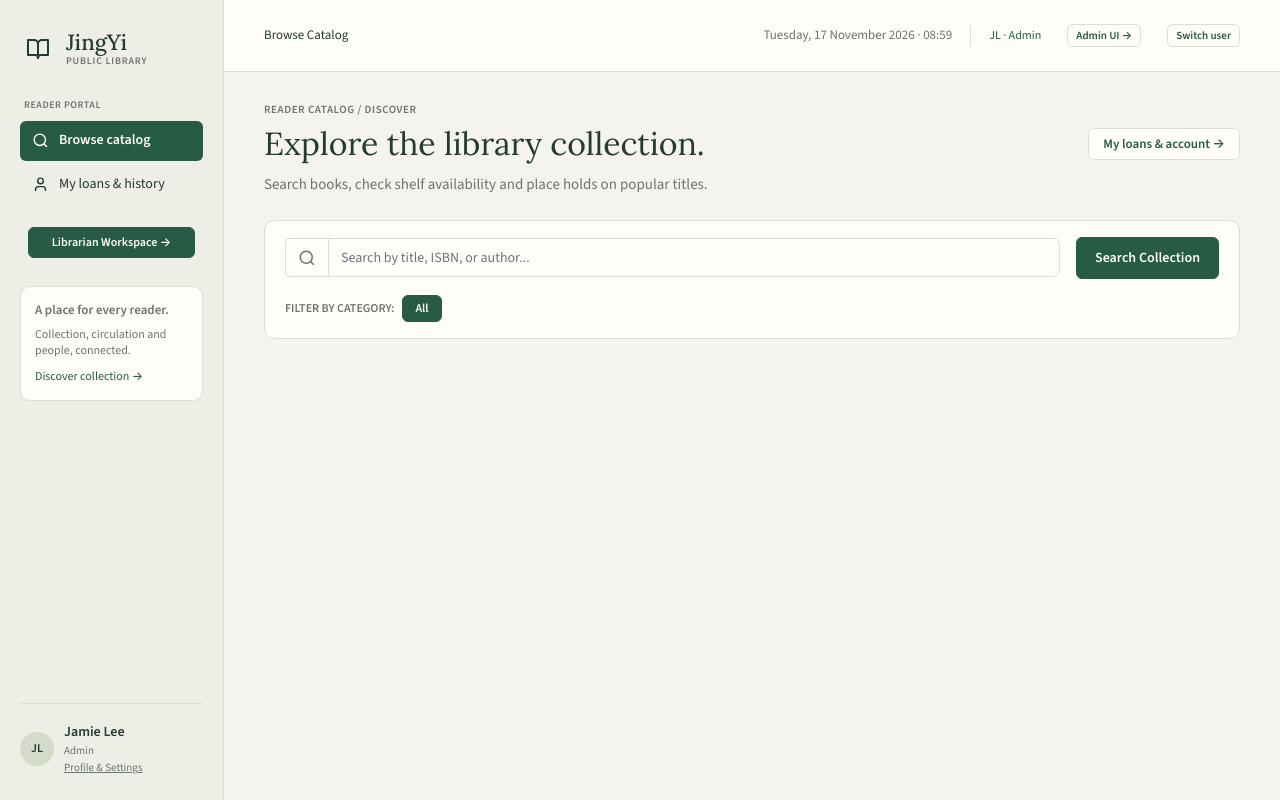
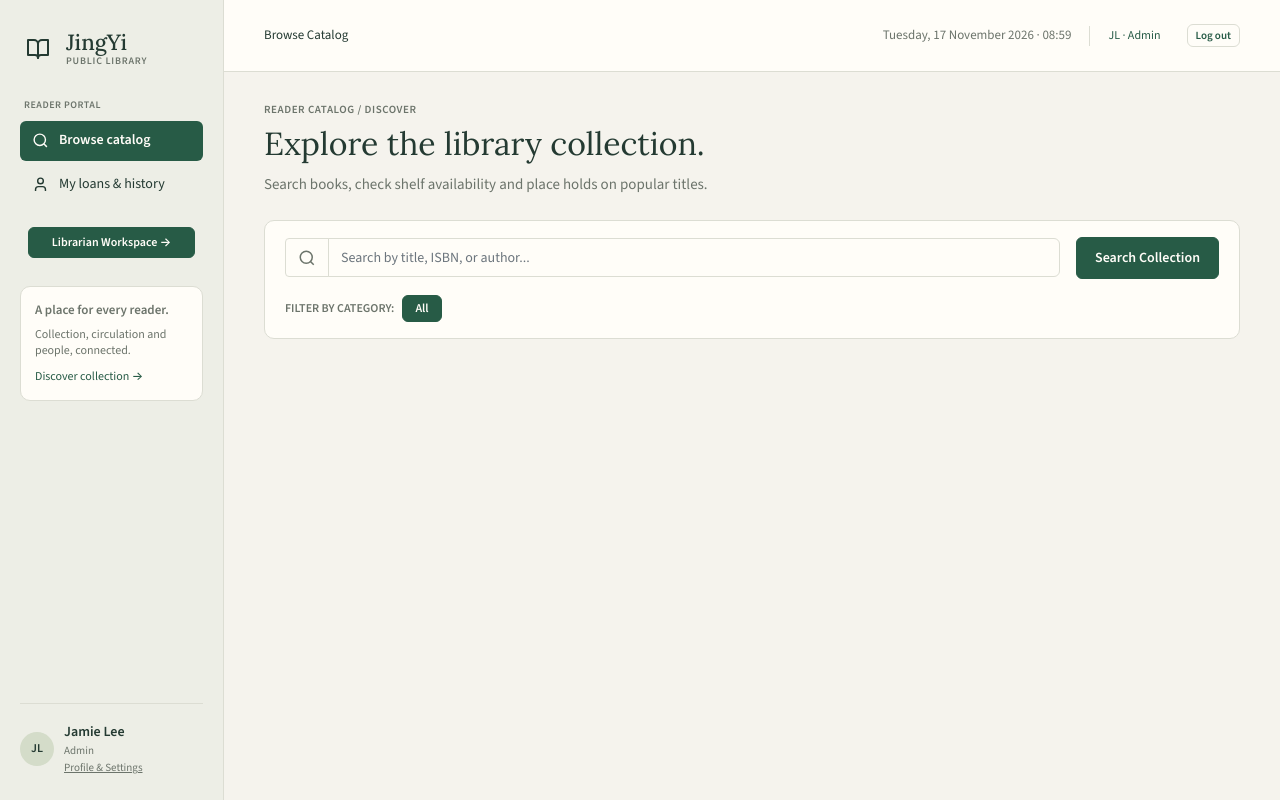
Before and after one commit to HungWah2/PULibrary, an ASP.NET Core app: page / in a window 1280 px wide. Run offline with ASP.NET Core 8, Linux system fonts and the light colour scheme; data that the repository does not hold is empty.

Commit message:
Replace switch user with log out and remove redundant top right action buttons

```diff
--- a/PULibrary/Views/Catalog/Index.cshtml
+++ b/PULibrary/Views/Catalog/Index.cshtml
@@ -10,7 +10,6 @@
     <div class="jy-section-label">READER CATALOG / DISCOVER</div>
     <div class="jy-title-row">
         <h1 class="jy-page-title">Explore the library collection.</h1>
-        <a asp-controller="User" asp-action="Profile" class="jy-btn-secondary">My loans &amp; account →</a>
     </div>
     <div class="jy-page-subtitle">Search books, check shelf availability and place holds on popular titles.</div>
 </div>
--- a/PULibrary/Views/Shared/_Layout.cshtml
+++ b/PULibrary/Views/Shared/_Layout.cshtml
@@ -188,15 +188,7 @@
                     <span class="jy-session-time">@DateTime.Now.ToString("dddd, dd MMMM yyyy · HH:mm")</span>
                     <span class="jy-session-divider"></span>
                     <span class="jy-session-badge">@initials · @userRole</span>
-                    @if (currentController == "Admin")
-                    {
-                        <a asp-controller="Catalog" asp-action="Index" class="jy-btn-secondary ms-2" style="font-size: 11px; padding: 3px 8px;">Reader UI ↗</a>
-                    }
-                    else if (isStaff)
-                    {
-                        <a asp-controller="Admin" asp-action="Dashboard" class="jy-btn-secondary ms-2" style="font-size: 11px; padding: 3px 8px;">Admin UI →</a>
-                    }
-                    <a asp-controller="Account" asp-action="SignIn" class="jy-btn-secondary ms-2" style="font-size: 11px; padding: 3px 8px;">Switch user</a>
+                    <a asp-controller="Account" asp-action="SignOut" class="jy-btn-secondary ms-2" style="font-size: 11px; padding: 3px 8px;">Log out</a>
                 </div>
             </header>
 
--- a/PULibrary/Views/User/Profile.cshtml
+++ b/PULibrary/Views/User/Profile.cshtml
@@ -14,10 +14,6 @@
     <div class="jy-section-label">USER DIRECTORY / USER @Model.UserId</div>
     <div class="jy-title-row">
         <h1 class="jy-page-title">@Model.Name</h1>
-        <div class="d-flex gap-2">
-            <a asp-controller="Catalog" asp-action="Index" class="jy-btn-primary">Browse catalog →</a>
-            <a asp-controller="Account" asp-action="SignIn" class="jy-btn-secondary">Switch account</a>
-        </div>
     </div>
     <div class="jy-page-subtitle">A connected reader record: profile, role, loans and reservations.</div>
 </div>
```
